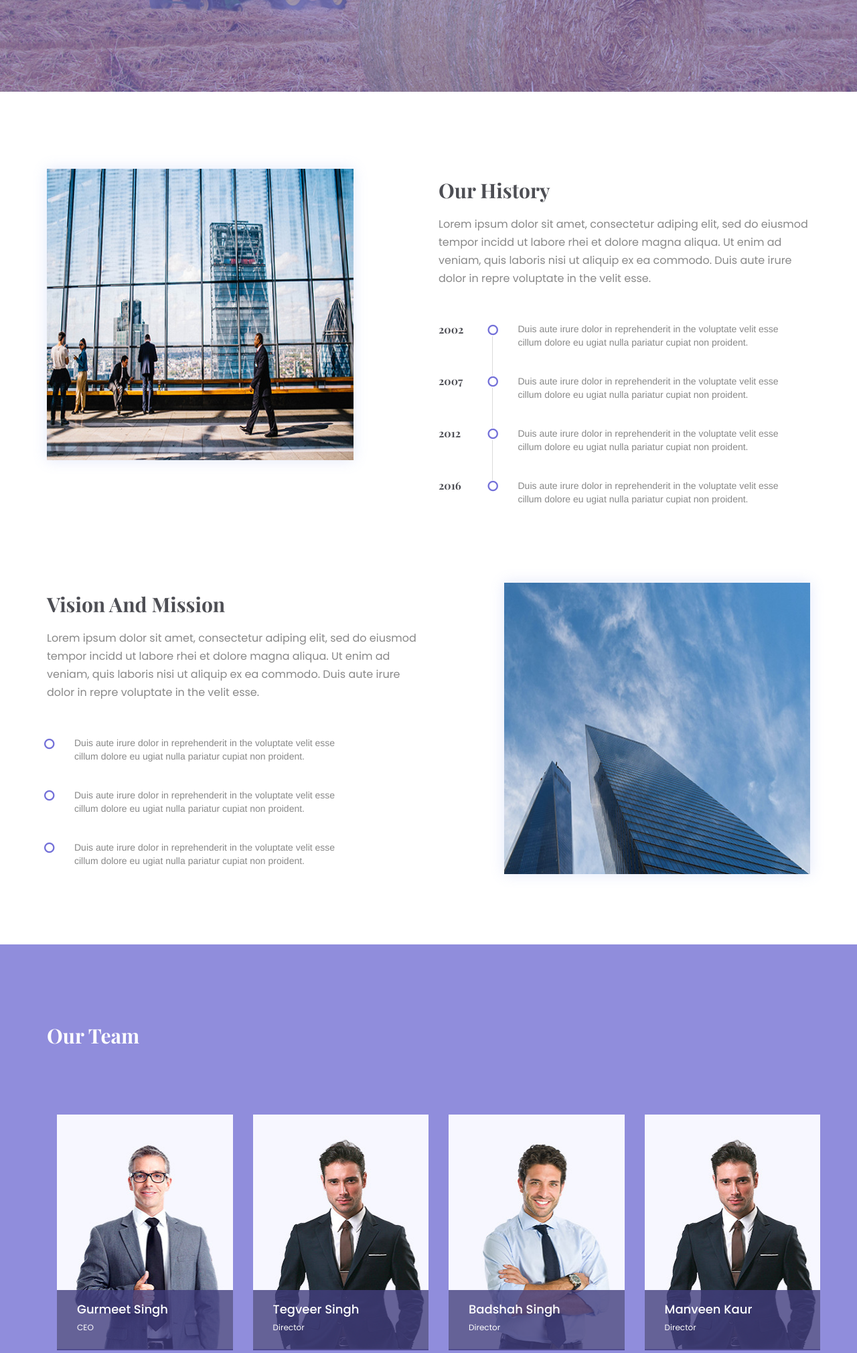
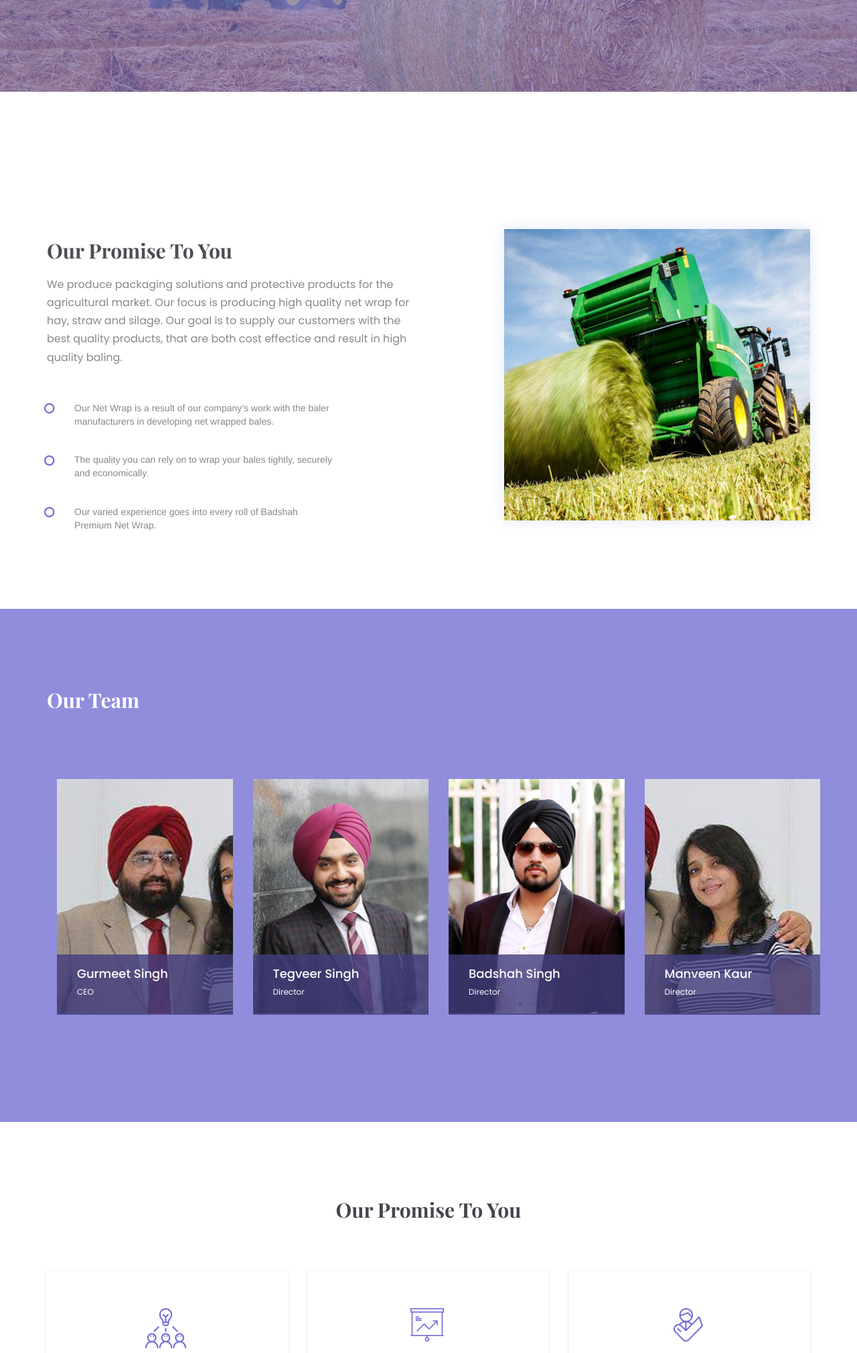
Before and after one commit to badshahnets/badshahnets, a PHP site: page /about.html in a window 1280 px wide. Shown: the part 345-2365 px from the top of the page at 67% size. Run offline with PHP 8.4, Linux system fonts and the light colour scheme; some libraries are stand-ins or nearby versions; some web fonts are replaced.

Commit message:
rough final website done

```diff
--- a/about.html
+++ b/about.html
@@ -154,115 +154,9 @@
 		<div class="about-history">
 			<div class="container">
 				<div class="about-history-content">
-
 					<div class="row">
 
-						<div class="col-md-5 col-sm-12">
-							<div class="single-about-history">
-								<div class="about-history-img">
-									<img src="assets/images/about/ab1.jpg" alt="about">
-								</div><!--/.about-history-img-->
-							</div><!--/.single-about-history-->
-						</div><!--/.col-->
-
-						<div class="col-md-offset-1 col-md-6 col-sm-12">
-							<div class="single-about-history">
-								<div class="about-history-txt">
-									<h2>our history</h2>
-									<p>
-										Lorem ipsum dolor sit amet, consectetur adiping elit, sed do eiusmod tempor incidd ut labore rhei  et dolore magna aliqua. Ut enim ad  veniam, quis laboris nisi ut aliquip ex ea commodo. Duis aute irure dolor in repre voluptate in the velit esse.
-									</p>
-
-									<div class="main-timeline">
-
-										<div class="row">
-											<div class="col-md-2 col-sm-2">
-												<div class="experience-time">
-													<h3>2002</h3>
-												</div><!--/.experience-time-->
-											</div><!--/.col-->
-											<div class="col-md-10 col-sm-10">
-												<div class="timeline">
-
-													<div class="timeline-content">
-														<h4 class="title"> <span><i class="fa fa-circle-o" aria-hidden="true"></i></span></h4>
-
-														<ul class="description">
-															<li>Duis aute irure dolor in reprehenderit in the voluptate velit esse cillum dolore eu ugiat nulla pariatur cupiat non proident.</li>
-
-														</ul>
-													</div><!--/.timeline-content-->
-												</div><!--/.timeline-->
-											</div><!--/.col-->
-										</div><!--/.row-->
-
-										<div class="row">
-											<div class="col-md-2 col-sm-2">
-												<div class="experience-time">
-													<h3>2007</h3>
-												</div><!--/.experience-time-->
-											</div><!--/.col-->
-											<div class="col-md-10 col-sm-10">
-												<div class="timeline">
-
-													<div class="timeline-content">
-														<h4 class="title"> <span><i class="fa fa-circle-o" aria-hidden="true"></i></span></h4>
-
-														<ul class="description">
-															<li>Duis aute irure dolor in reprehenderit in the voluptate velit esse cillum dolore eu ugiat nulla pariatur cupiat non proident.</li>
-														</ul>
-													</div><!--/.timeline-content-->
-												</div><!--/.timeline-->
-											</div><!--/.col-->
-										</div><!--/.row-->
-
-										<div class="row">
-											<div class="col-md-2 col-sm-2">
-												<div class="experience-time">
-													<h3>2012</h3>
-												</div><!--/.experience-time-->
-											</div><!--/.col-->
-											<div class="col-md-10 col-sm-10">
-												<div class="timeline">
-
-													<div class="timeline-content">
-														<h4 class="title"> <span><i class="fa fa-circle-o" aria-hidden="true"></i></span></h4>
-
-														<ul class="description">
-															<li>Duis aute irure dolor in reprehenderit in the voluptate velit esse cillum dolore eu ugiat nulla pariatur cupiat non proident.</li>
-
-														</ul>
-													</div><!--/.timeline-content-->
-												</div><!--/.timeline-->
-											</div><!--/.col-->
-										</div><!--/.row-->
-
-										<div class="row">
-											<div class="col-md-2 col-sm-2">
-												<div class="experience-time">
-													<h3>2016</h3>
-												</div><!--/.experience-time-->
-											</div><!--/.col-->
-											<div class="col-md-10 col-sm-10">
-												<div class="timeline">
-
-													<div class="timeline-content">
-														<h4 class="title"> <span><i class="fa fa-circle-o" aria-hidden="true"></i></span></h4>
-
-														<ul class="description">
-															<li>Duis aute irure dolor in reprehenderit in the voluptate velit esse cillum dolore eu ugiat nulla pariatur cupiat non proident.</li>
-														</ul>
-													</div><!--/.timeline-content-->
-												</div><!--/.timeline-->
-											</div><!--/.col-->
-										</div><!--/.row-->
-									</div><!--.main-timeline-->
-								</div><!--/.about-history-txt-->
-							</div><!--/.single-about-history-->
-						</div><!--/.col-->
-
 					</div><!--/.row-->
-
 					<div class="row">
 
 						<div class="about-vission-content">
@@ -270,9 +164,9 @@
 							<div class="col-md-6 col-sm-12">
 								<div class="single-about-history">
 									<div class="about-history-txt">
-										<h2>vision and mission</h2>
+										<h2>Our Promise To You</h2>
 										<p>
-											Lorem ipsum dolor sit amet, consectetur adiping elit, sed do eiusmod tempor incidd ut labore rhei  et dolore magna aliqua. Ut enim ad  veniam, quis laboris nisi ut aliquip ex ea commodo. Duis aute irure dolor in repre voluptate in the velit esse.
+											We produce packaging solutions and protective products for the agricultural market. Our focus is producing high quality net wrap for hay, straw and silage. Our goal is to supply our customers with the best quality products, that are both cost effectice and result in high quality baling.
 										</p>
 
 										<div class="main-timeline  xtra-timeline">
@@ -285,7 +179,7 @@
 															<h4 class="title"> <span><i class="fa fa-circle-o" aria-hidden="true"></i></span></h4>
 
 															<ul class="description">
-																<li>Duis aute irure dolor in reprehenderit in the voluptate velit esse cillum dolore eu ugiat nulla pariatur cupiat non proident.</li>
+																<li>Our Net Wrap is a result of our company's work with the baler manufacturers in developing net wrapped bales. </li>
 
 															</ul>
 														</div><!--/.timeline-content-->
@@ -301,7 +195,7 @@
 															<h4 class="title"> <span><i class="fa fa-circle-o" aria-hidden="true"></i></span></h4>
 
 															<ul class="description">
-																<li>Duis aute irure dolor in reprehenderit in the voluptate velit esse cillum dolore eu ugiat nulla pariatur cupiat non proident.</li>
+																<li>The quality you can rely on to wrap your bales tightly, securely and economically.</li>
 
 															</ul>
 														</div><!--/.timeline-content-->
@@ -317,7 +211,7 @@
 															<h4 class="title"> <span><i class="fa fa-circle-o" aria-hidden="true"></i></span></h4>
 
 															<ul class="description">
-																<li>Duis aute irure dolor in reprehenderit in the voluptate velit esse cillum dolore eu ugiat nulla pariatur cupiat non proident.</li>
+																<li>Our varied experience goes into every roll of Badshah Premium Net Wrap.</li>
 
 															</ul>
 														</div><!--/.timeline-content-->
@@ -343,7 +237,6 @@
 
 		</div><!--/.about-history-->
 		<!--about-history end-->
-
 
 		<!--team start -->
 		<section  class="team">
@@ -410,10 +303,7 @@
 			<div class="container">
 				<div class="we-do-details">
 					<div class="section-header text-center">
-						<h2>what we do</h2>
-						<p>
-							Pallamco laboris nisi ut aliquip ex ea commodo consequat. Duis aute irure dolor in reprehenderit in voluptate velit esse cillum dolore eu fugiat nulla pariatur.
-						</p>
+						<h2>Our Promise To You</h2>
 					</div><!--/.section-header-->
 					<div class="we-do-carousel">
 						<div class="row">
@@ -427,14 +317,14 @@
 											<div class="we-do-topics">
 												<h2>
 													<a href="#">
-														Business Consultancy
+														Consultancy
 													</a>
 												</h2>
 											</div><!--/.we-do-topics-->
 										</div><!--/.we-do-info-->
 										<div class="we-do-comment">
 											<p>
-												Lorem ipsum dolor sit amet, consectetur adipisicing elit, sed do eiusmod tempor incididunt ul.
+												With the help of our expert team, we hope to find the best solution possible for your needs.
 											</p>
 										</div><!--/.we-do-comment-->
 									</div><!--/.we-do-description-->
@@ -450,14 +340,14 @@
 											<div class="we-do-topics">
 												<h2>
 													<a href="#">
-														help to grow Business
+														help you grow
 													</a>
 												</h2>
 											</div><!--/.we-do-topics-->
 										</div><!--/.we-do-info-->
 										<div class="we-do-comment">
 											<p>
-												Lorem ipsum dolor sit amet, consectetur adipisicing elit, sed do eiusmod tempor incididunt ul.
+												We work with you to meet your specific requirements to help you grow.
 											</p>
 										</div><!--/.we-do-comment-->
 									</div><!--/.we-do-description-->
@@ -481,7 +371,7 @@
 										</div><!--/.we-do-info-->
 										<div class="we-do-comment">
 											<p>
-												Lorem ipsum dolor sit amet, consectetur adipisicing elit, sed do eiusmod tempor incididunt ul.
+												Our priority is customer satisfaction. We take an individual approach to each project to satisfy any requirements our clients.
 											</p>
 										</div><!--/.we-do-comment-->
 									</div><!--/.we-do-description-->
@@ -495,85 +385,6 @@
 		</section><!--/.we-do-->
 		<!--we-do end-->
 
-		<!-- testemonial Start -->
-		<section   class="testemonial">
-			<div class="container">
-				<div class="section-header text-center">
-					<h2>
-						<span>
-							what our client say about us
-						</span>
-					</h2>
-				</div><!--/.section-header-->
-				<div class="owl-carousel owl-theme" id="testemonial-carousel">
-					<div class="home1-testm item">
-						<div class="home1-testm-single text-center">
-							<div class="home1-testm-img">
-								<img src="assets/images/client/testimonial1.jpg" alt="img"/>
-							</div><!--/.home1-testm-img-->
-							<div class="home1-testm-txt">
-								<span class="icon section-icon">
-									<i class="fa fa-quote-left" aria-hidden="true"></i>
-								</span>
-								<p>
-									Lorem ipsum dolor sit amet conse adipisicing elit, sed do eiusmod tempor incididunt ut labore et dolore magna aliqua. Ut enim ad minim veniam..
-								</p>
-								<h3>
-									<a href="#">
-										kevin watson
-									</a>
-								</h3>
-								<h4>CEO, Kingston</h4>
-							</div><!--/.home1-testm-txt-->
-						</div><!--/.home1-testm-single-->
-					</div><!--/.item-->
-					<div class="home1-testm item">
-						<div class="home1-testm-single text-center">
-							<div class="home1-testm-img">
-								<img src="assets/images/client/testimonial2.jpg" alt="img"/>
-							</div><!--/.home1-testm-img-->
-							<div class="home1-testm-txt">
-								<span class="icon section-icon">
-									<i class="fa fa-quote-left" aria-hidden="true"></i>
-								</span>
-								<p>
-									Lorem ipsum dolor sit amet conse adipisicing elit, sed do eiusmod tempor incididunt ut labore et dolore magna aliqua. Ut enim ad minim veniam..
-								</p>
-								<h3>
-									<a href="#">
-										kevin watson
-									</a>
-								</h3>
-								<h4>CEO, Kingston</h4>
-							</div><!--/.home1-testm-txt-->
-						</div><!--/.home1-testm-single-->
-					</div><!--/.item-->
-					<div class="home1-testm item">
-						<div class="home1-testm-single text-center">
-							<div class="home1-testm-img">
-								<img src="assets/images/client/testimonial1.jpg" alt="img"/>
-							</div><!--/.home1-testm-img-->
-							<div class="home1-testm-txt">
-								<span class="icon section-icon">
-									<i class="fa fa-quote-left" aria-hidden="true"></i>
-								</span>
-								<p>
-									Lorem ipsum dolor sit amet conse adipisicing elit, sed do eiusmod tempor incididunt ut labore et dolore magna aliqua. Ut enim ad minim veniam..
-								</p>
-								<h3>
-									<a href="#">
-										kevin watson
-									</a>
-								</h3>
-								<h4>CEO, Kingston</h4>
-							</div><!--/.home1-testm-txt-->
-						</div><!--/.home1-testm-single-->
-					</div><!--/.item-->
-				</div><!--/.testemonial-carousel-->
-			</div><!--/.container-->
-
-		</section><!--/.testimonial-->
-		<!-- testemonial End -->
 
 <!-- new-project start -->
 		<section  id="new-project" class="new-project">
--- a/assets/css/style.css
+++ b/assets/css/style.css
@@ -948,7 +948,7 @@ a:focus.service-btn{
 	background: url(../../assets/images/team/team2.jpg) no-repeat;
 }
 .team-box-bg-4{
-	background: url(../../assets/images/team/team3.jpg) no-repeat;
+	background: url(../../assets/images/team/team4.jpg) no-repeat;
 }/*team-box-bg*/
 
 
```
Also changed, not shown: index.html (+35 -162 lines), assets/images/about/ab2.jpg, assets/images/team/team.jpg, assets/images/team/team2.jpg, assets/images/team/team3.jpg, assets/images/team/team4.jpg (added).
